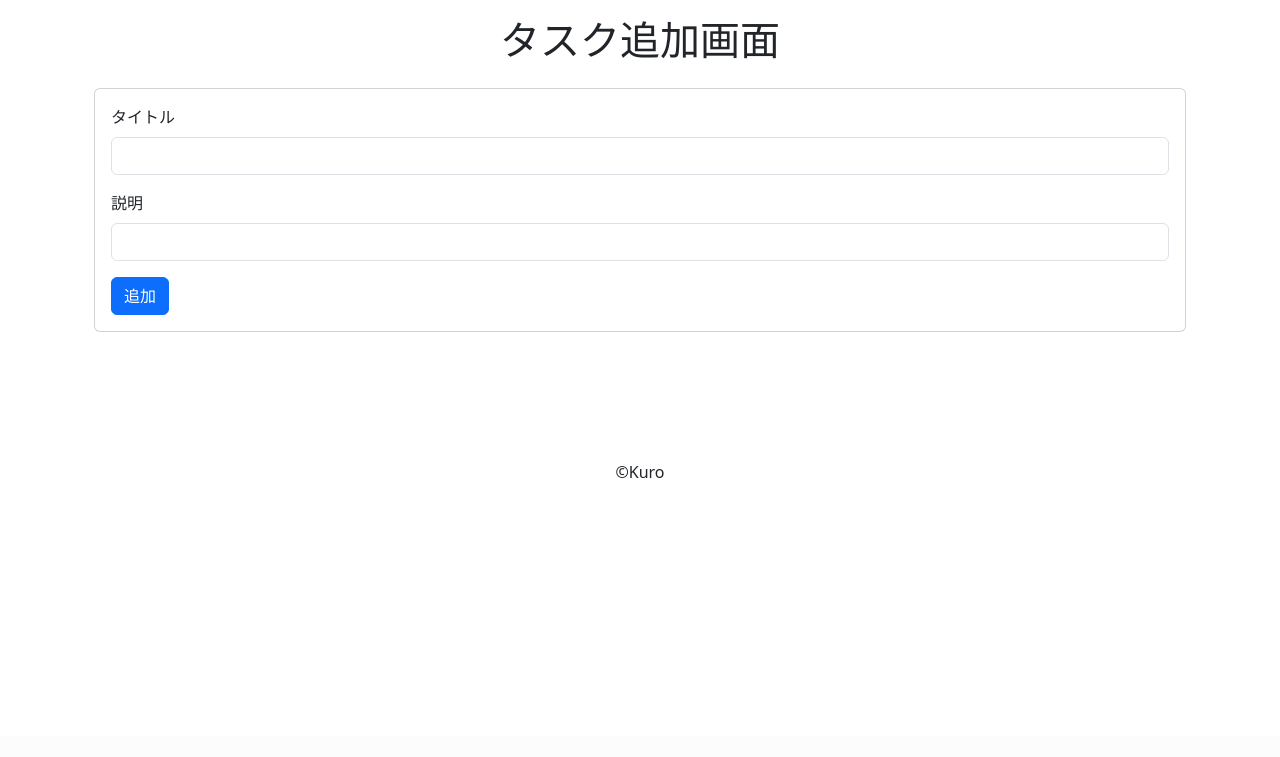
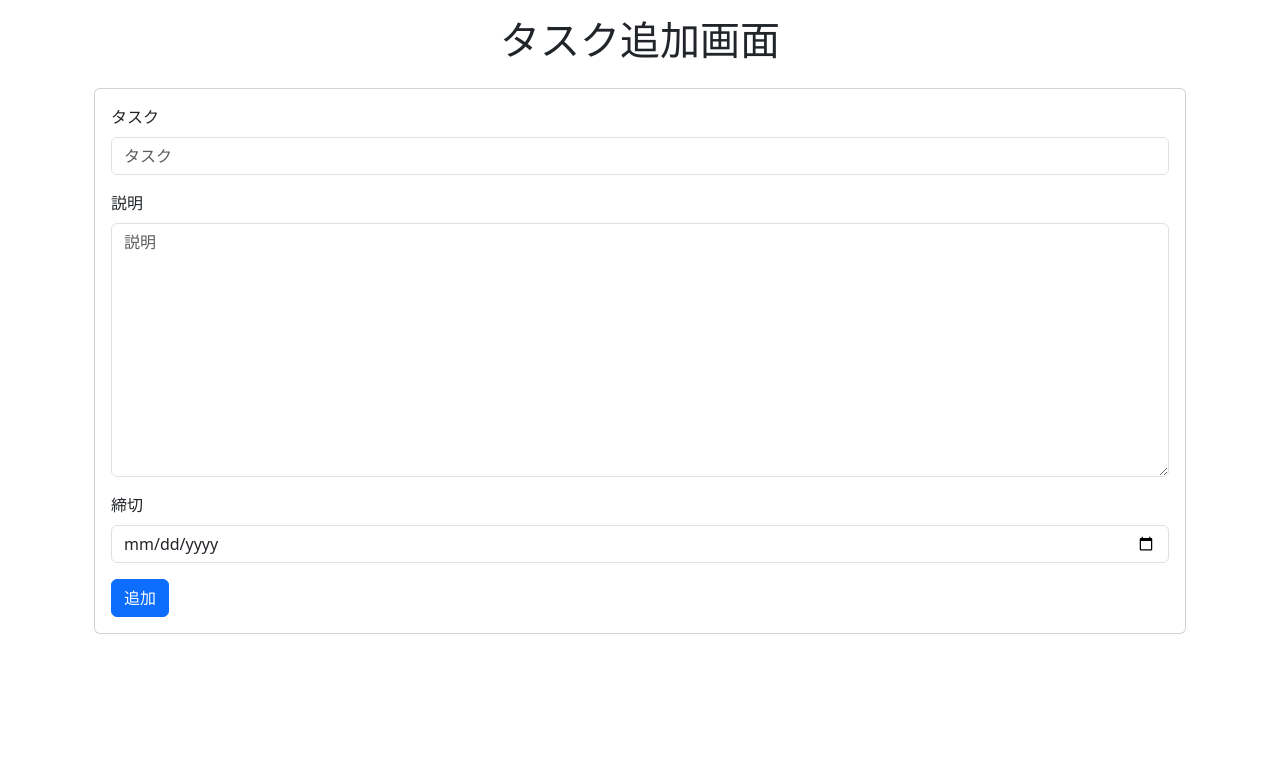
Before and after one commit to yoshiyuki-140/DjangoTodo, a Django app: page /todo/todo_new/ in a window 1280 px wide. Shown: the part 64-821 px from the top of the page. Before the commit the page ends 542 px from the top, so only its background shows below. Run offline with Django 4.2, Linux system fonts and the light colour scheme; some libraries are stand-ins or nearby versions.

Commit message:
I added deadline function

```diff
--- a/todo/forms.py
+++ b/todo/forms.py
@@ -1,7 +1,21 @@
 from django import forms
 from todo.models import Task
+
+
+class DateInput(forms.DateInput):
+    input_type = 'date'
+
 
 class TaskForm(forms.ModelForm):
     class Meta:
         model = Task
-        fields = ('title','description')
+        fields = ('title', 'description', 'deadline')
+        widgets = {
+            'deadline': DateInput()
+        }
+        error_message = {
+            'title': {
+                'max_length': f"コメントの文字数が{str(Task.title.field.max_length)}文字を超えているぞ",
+                'required': "タイトルを入力してください",
+            }
+        }
--- a/todo/models.py
+++ b/todo/models.py
@@ -4,8 +4,9 @@ from django.db import models
 
 
 class Task(models.Model):
-    title = models.CharField("タスク", max_length=50,blank=False)
+    title = models.CharField("タスク", max_length=50, blank=False)
     description = models.TextField("説明", blank=True)
+    deadline = models.DateField("締切", blank=False)
 
     class Meta:
         # DBテーブル名
--- a/todo/templates/todo/todo_list.html
+++ b/todo/templates/todo/todo_list.html
@@ -20,9 +20,9 @@
         {% endfor %}
       </ul>
     {% else %}
-    <div class="mt-3 text-center">
-      <h3>現在登録されているタスクはありません</h3>
-    </div>
+      <div class="mt-3 text-center">
+        <h3>現在登録されているタスクはありません</h3>
+      </div>
     {% endif %}
     <div class="mt-3 float-right">
       <a class="btn btn-primary float-right" href="{% url 'todo_new' %}">タスクの追加</a>
--- a/todo/templates/todo/todo_new.html
+++ b/todo/templates/todo/todo_new.html
@@ -15,15 +15,8 @@
       <div class="card-body">
         <form method="post">
           {% csrf_token %}
-          <div class="mb-3">
-            <label for="title" class="form-label">タイトル</label>
-            <input type="text" name="title" class="form-control" />
-          </div>
-          <div class="mb-3">
-            <label for="description" class="form-label">説明</label>
-            <input type="text" name="description" class="form-control" />
-          </div>
-          <button type="submit" class="btn btn-primary">追加</button>
+          {% bootstrap_form form %}
+          {% bootstrap_button button_type='submit' content='追加' %}
         </form>
       </div>
     </div>
--- a/todo/views.py
+++ b/todo/views.py
@@ -7,8 +7,15 @@ from todo.forms import TaskForm
 
 
 def todo_list(request):
+    '''
+    todo list
+    '''
     if request.method == 'POST':
+        '''
+        追加ボタンが押されたら
+        '''
         redirect('todo_new')
+
     tasks = Task.objects.all()
     return render(request, 'todo/todo_list.html', context={
         'tasks': tasks
@@ -16,13 +23,16 @@ def todo_list(request):
 
 
 def todo_detail(request, todo_id):
+    '''
+    for showing task's detail
+    '''
     task = Task.objects.get(pk=todo_id)
 
     if request.method == "POST":
         if "delete_task_button" in request.POST:
             '''削除ボタンが押されたら
             '''
-            return redirect('todo_delete_confirm',todo_id=todo_id)
+            return redirect('todo_delete_confirm', todo_id=todo_id)
 
         if "edit_task_button" in request.POST:
             '''編集ボタンが押されたら
@@ -35,15 +45,23 @@ def todo_detail(request, todo_id):
 def todo_new(request):
     if request.method == 'POST':
         '''
-        ここはバリデーションやサニタイズの処理が必要
+        タスク追加ボタンが押されたときの処理
         '''
         form = TaskForm(request.POST)
         if form.is_valid():
-            task = form.save()
+            '''サニタイズの結果入力が良い状態の時
+            '''
+            form.save()
             return redirect('todo_list')
-        messages.add_message(request,messages.WARNING,"そのデータは有効ではないです.")
-        return redirect('todo_new')
+        else:
+            '''サニタイズの結果入力がよろしくない状態の時
+            '''
+            messages.add_message(request, messages.WARNING, "そのデータは有効ではないです.")
+            return redirect('todo_new')
     else:
+        '''
+        ボタンが押されていないときの処理
+        '''
         form = TaskForm()
 
     return render(request, 'todo/todo_new.html', context={'form': form})
@@ -54,15 +72,19 @@ def todo_delete_confirm(request, todo_id):
         if "delete_button" in request.POST:
             task = Task.objects.get(pk=todo_id)
             task.delete()
-            return redirect('todo_list')
+            redirect('todo_list')
         raise Exception("削除ボタンが押されていないのにPOSTされました、おかしい挙動です.")
 
     return render(request, 'todo/todo_delete_confirm.html')
 
 
 def todo_update(request, todo_id):
+    '''タスクの編集画面
+    '''
     task = get_object_or_404(Task, pk=todo_id)
     if request.method == "POST":
+        '''
+        '''
         form = TaskForm(request.POST, instance=task)
         if form.is_valid():
             form.save()
```
Also changed, not shown: todo/migrations/0001_initial.py.
